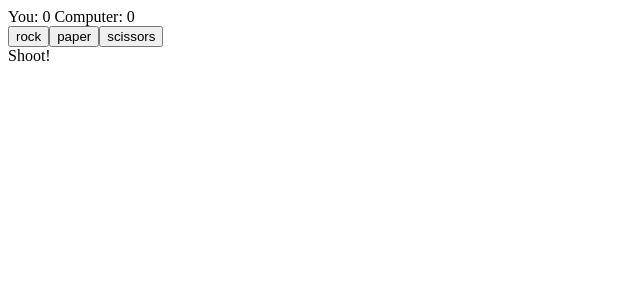
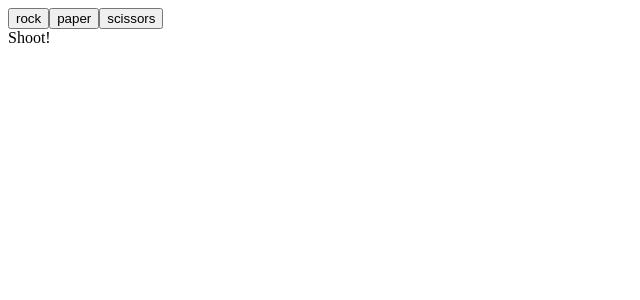
Before and after one commit to MrMisterBean/React-Paper-Scissors, a React (Create React App) app: page / in a window 1280 px wide. Shown: the top 300 px of the page, without its empty margins (0-640 px from the left). Built offline with nearby package versions, Linux system fonts and the light colour scheme.

Commit message:
removed non-functioning score system

```diff
--- a/src/App.js
+++ b/src/App.js
@@ -4,10 +4,6 @@ import './App.css'
 const App = () => {
   const [userGuess, setUserGuess] = useState('None')
   const [compGuess, setCompGuess] = useState('None')
-
-  const [scores, setScores] = useState({
-    user: 0, comp: 0
-  })
 
   const rps = [
     'rock',
@@ -82,7 +78,6 @@ const App = () => {
 
   return (
     <div>
-      <DisplayScore userScore={scores.user} compScore={scores.comp} />
       <Button onClick={chooseMove('rock')} text={'rock'} />
       <Button onClick={chooseMove('paper')} text={'paper'} />
       <Button onClick={chooseMove('scissors')} text={'scissors'} />
```
